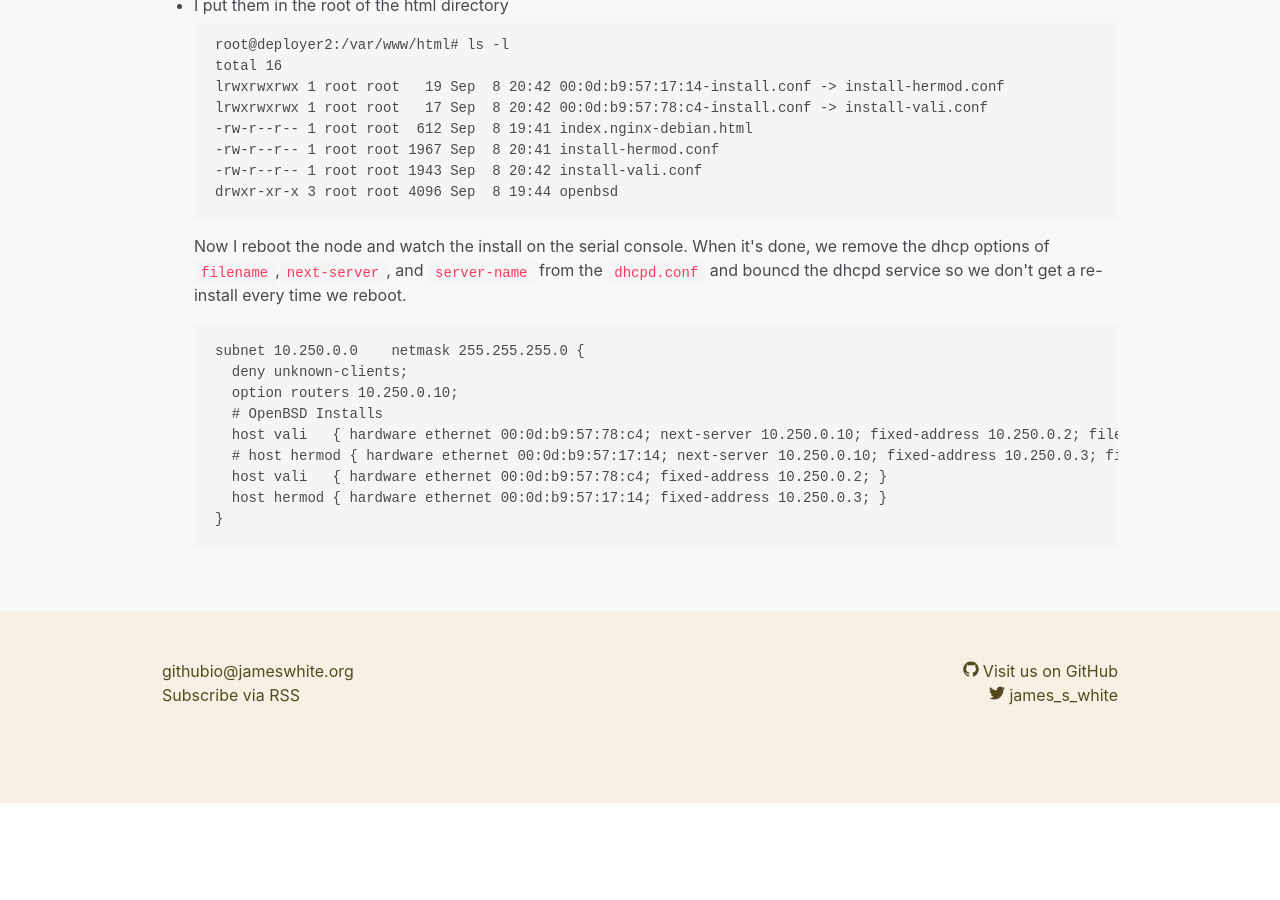
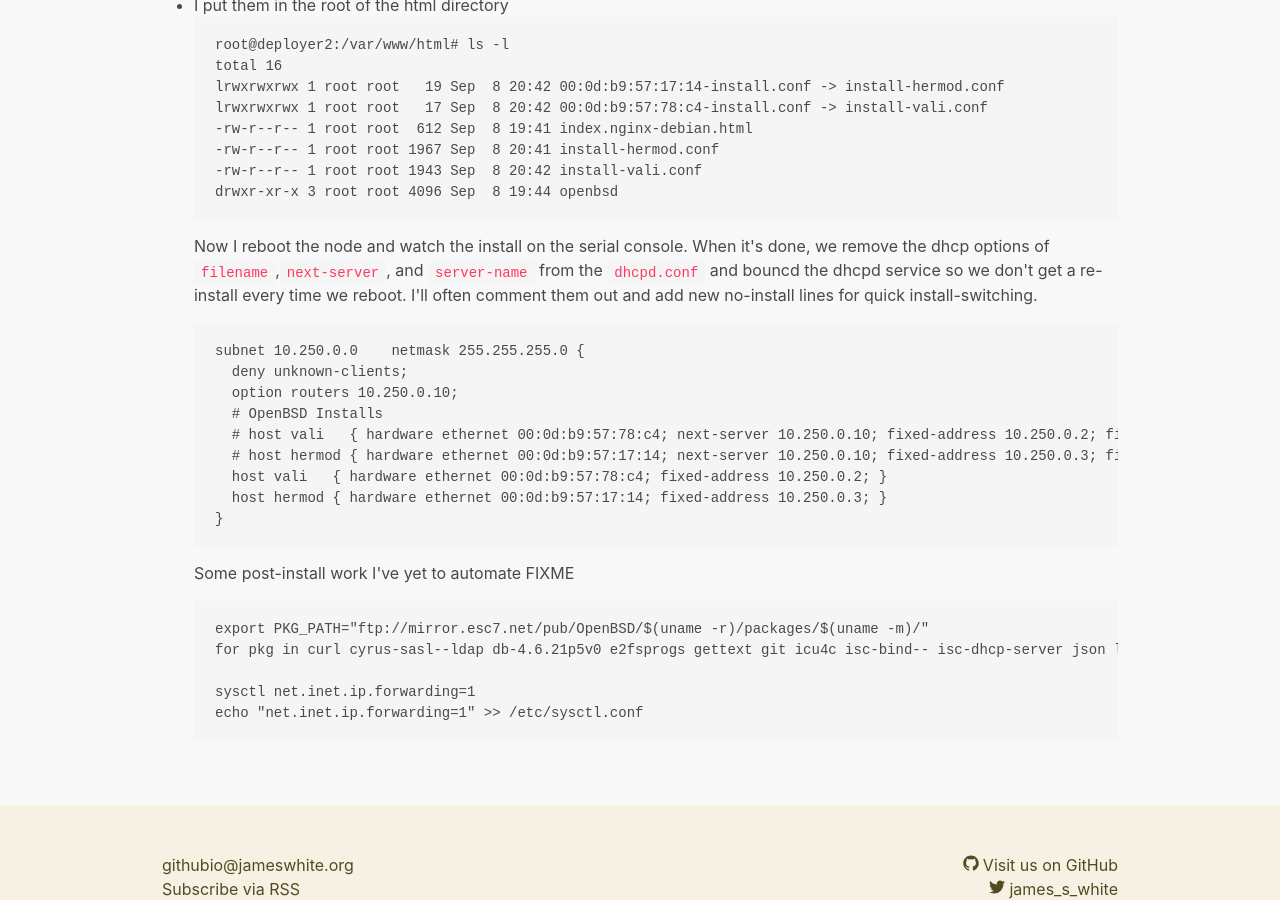
Before and after one commit to jameswhite/cratacenter, a Jekyll site: the page built from _posts/2020-09-07-pxe.md, in a window 1280 px wide and 900 px high, scrolled down 5342 px. Built offline with Jekyll 4.4.1, drawn with Linux system fonts in a browser that asks for light colours; before the commit the page ends 6145 px from its top, so only the background shows below that.

Commit message:
small fixes

```diff
--- a/_posts/2020-09-07-pxe.md
+++ b/_posts/2020-09-07-pxe.md
@@ -385,15 +385,25 @@ lrwxrwxrwx 1 root root   17 Sep  8 20:42 00:0d:b9:57:78:c4-install.conf -> insta
 drwxr-xr-x 3 root root 4096 Sep  8 19:44 openbsd
 </pre>
 
-<p> Now I reboot the node and watch the install on the serial console. When it's done, we remove the dhcp options of <code>filename</code>,<code>next-server</code>, and <code>server-name</code> from the <code>dhcpd.conf</code> and bouncd the dhcpd service so we don't get a re-install every time we reboot.</p>
+<p>Now I reboot the node and watch the install on the serial console. When it's done, we remove the dhcp options of <code>filename</code>,<code>next-server</code>, and <code>server-name</code> from the <code>dhcpd.conf</code> and bouncd the dhcpd service so we don't get a re-install every time we reboot. I'll often comment them out and add new no-install lines for quick install-switching.</p>
 <pre>
 subnet 10.250.0.0    netmask 255.255.255.0 {
   deny unknown-clients;
   option routers 10.250.0.10;
   # OpenBSD Installs
-  host vali   { hardware ethernet 00:0d:b9:57:78:c4; next-server 10.250.0.10; fixed-address 10.250.0.2; filename "auto_install"; server-name "10.250.0.10"; }
+  # host vali   { hardware ethernet 00:0d:b9:57:78:c4; next-server 10.250.0.10; fixed-address 10.250.0.2; filename "auto_install"; server-name "10.250.0.10"; }
   # host hermod { hardware ethernet 00:0d:b9:57:17:14; next-server 10.250.0.10; fixed-address 10.250.0.3; filename "auto_install"; server-name "10.250.0.10"; }
   host vali   { hardware ethernet 00:0d:b9:57:78:c4; fixed-address 10.250.0.2; }
   host hermod { hardware ethernet 00:0d:b9:57:17:14; fixed-address 10.250.0.3; }
 }
 </pre>
+
+
+<p>Some post-install work I've yet to automate FIXME</p>
+<pre>
+export PKG_PATH="ftp://mirror.esc7.net/pub/OpenBSD/$(uname -r)/packages/$(uname -m)/"
+for pkg in curl cyrus-sasl--ldap db-4.6.21p5v0 e2fsprogs gettext git icu4c isc-bind-- isc-dhcp-server json libiconv libidn libxml lzo2 nghttp2 openldap-client-- openldap-server-2.4.45p4 openpam openvpn-2.4.9 quirks rsync-- sudo--gettext-ldap xz; do pkg_add ${pkg};done
+
+sysctl net.inet.ip.forwarding=1
+echo "net.inet.ip.forwarding=1" >> /etc/sysctl.conf
+</pre>
```
Also changed, not shown: other parts of _posts/2020-09-07-pxe.md (+4 -4 lines), _posts/2020-09-05-deployer.md (+8 -0 lines).
